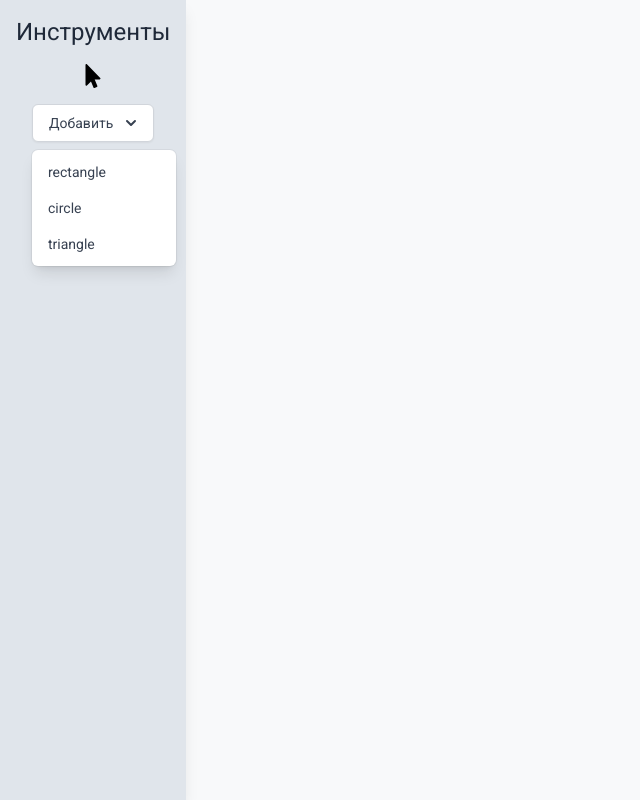
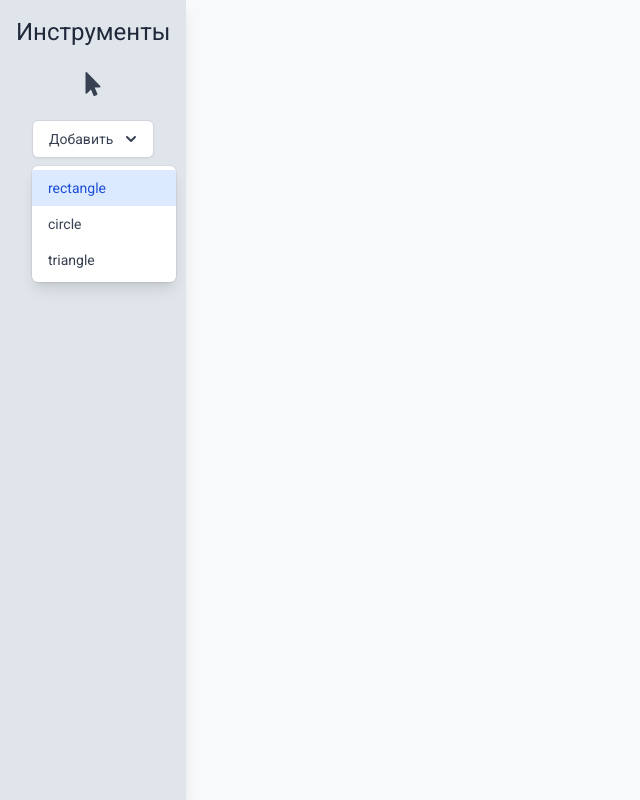
Before and after one commit to BJuice1984/shape-editor, a React (Vite) app: page / in a window 1280 px wide. Both pictures are taken after a click on the button "Добавить". Shown: the whole page, without its empty margins (0-640 px from the left). Built offline with nearby package versions, Linux system fonts and the light colour scheme.

Commit message:
style(Toolbar.tsx): add styles

```diff
--- a/src/components/Toolbar.tsx
+++ b/src/components/Toolbar.tsx
@@ -4,7 +4,7 @@ import shapesStore, { ShapeType } from '../store/shapesStore'
 import { FaMousePointer } from 'react-icons/fa'
 
 const Toolbar = () => {
-    const { tool, setTool, setSelectedShape } = useShapeContext()
+    const { tool, setTool, selectedShape, setSelectedShape } = useShapeContext()
     const [isMenuOpen, setIsMenuOpen] = useState(false)
 
     const handleAddButtonClick = () => {
@@ -27,7 +27,14 @@ const Toolbar = () => {
             <h3 className='text-2xl font-medium text-text-main leading-8 cursor-default'>
                 Инструменты
             </h3>
-            <button className='m-4' onClick={handleSelectToolClick}>
+            <button
+                className={`m-4 p-2 rounded-md ${
+                    tool === 'select'
+                        ? 'bg-blue-100 text-blue-700'
+                        : 'text-gray-700 hover:bg-gray-100'
+                }`}
+                onClick={handleSelectToolClick}
+            >
                 <FaMousePointer size={24} />
             </button>
             <div className='relative inline-block text-left'>
@@ -62,7 +69,11 @@ const Toolbar = () => {
                                 <button
                                     key={shapeKey}
                                     onClick={() => setSelectedShape(shapeKey as ShapeType)}
-                                    className='block px-4 py-2 text-sm text-gray-700 hover:bg-gray-100 w-full text-left'
+                                    className={`block px-4 py-2 text-sm w-full text-left ${
+                                        selectedShape === shapeKey
+                                            ? 'bg-blue-100 text-blue-700'
+                                            : 'text-gray-700 hover:bg-gray-100'
+                                    }`}
                                     role='menuitem'
                                 >
                                     {shapeKey}
```
